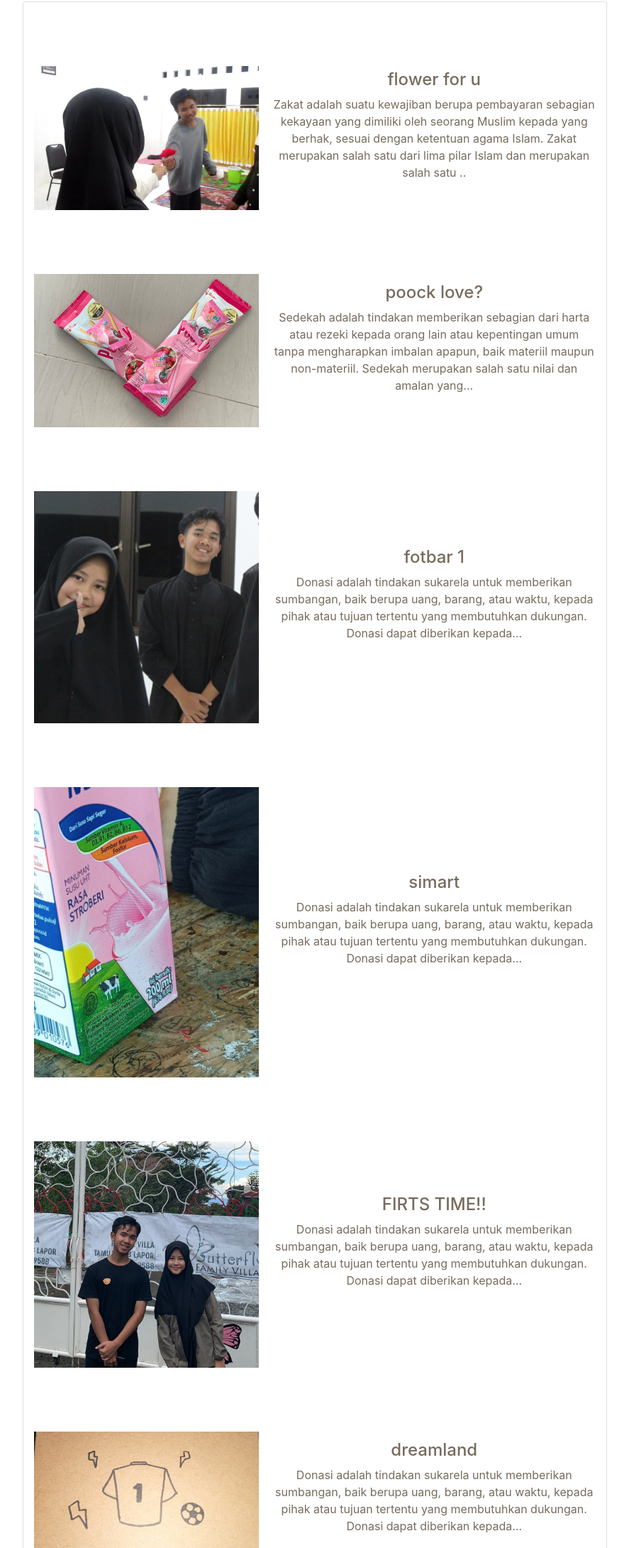
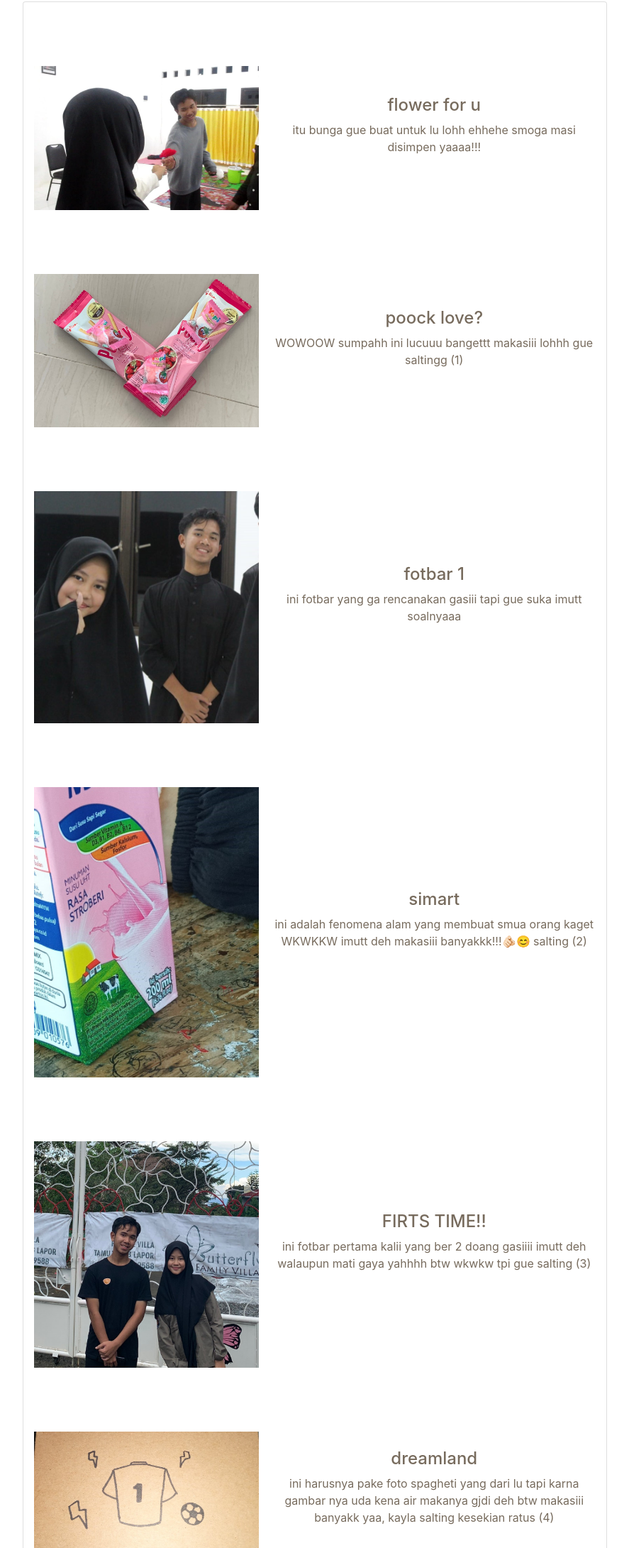
Before and after one commit to kaylanryna/open.github.io, a plain HTML site: page best part.html in a window 1280 px wide. Shown: the part 134-2315 px from the top of the page at 71% size, without its empty margins (196-1083 px from the left). Drawn offline with nearby package versions, Linux system fonts and the light colour scheme; a web font is replaced by a local one.

Commit message:
Update best part.html

```diff
--- a/best part.html
+++ b/best part.html
@@ -56,7 +56,7 @@
                   <img src="bunga.jpg" alt="Deskripsi Gambar"width="40%" height="900%" style="margin-top: 90px;">
                   <a href="zakat.html" class="" style="margin-top: 70px; color: #776B5D;">
                       <h4>flower for u</h4>
-                      <p>Zakat adalah suatu kewajiban berupa pembayaran sebagian kekayaan yang dimiliki oleh seorang Muslim kepada yang berhak, sesuai dengan ketentuan agama  Islam. Zakat merupakan salah satu dari lima pilar Islam dan merupakan salah satu ..</p>
+                      <p>itu bunga gue buat untuk lu lohh ehhehe smoga masi disimpen yaaaa!!!</p>
 
                   </a>
               </div>
@@ -78,7 +78,7 @@
                 <img src="bunga1.jpg" alt="Deskripsi Gambar"width="40%" height="900%" style="margin-top: 90px;">
                 <a href="sedekah.html" class="" style="margin-top: 70px; color: #776B5D;">
                     <h4>poock love?</h4>
-                    <p> Sedekah adalah tindakan memberikan sebagian dari harta atau rezeki kepada orang lain atau kepentingan umum tanpa mengharapkan imbalan apapun, baik materiil maupun non-materiil. Sedekah merupakan salah satu nilai dan amalan yang...</p>
+                    <p> WOWOOW sumpahh ini lucuuu bangettt makasiii lohhh gue saltingg (1)</p>
 
                 </a>
             </div>
@@ -99,7 +99,7 @@
               <img src="rkb.jpg" alt="Deskripsi Gambar"width="40%" height="900%" style="margin-top: 90px;">
               <a href="donasi.html" class="" style="margin-top: 70px; color: #776B5D;">
                   <h4>fotbar 1</h4>
-                  <p> Donasi adalah tindakan sukarela untuk memberikan sumbangan, baik berupa uang, barang, atau waktu, kepada pihak atau tujuan tertentu yang membutuhkan dukungan. Donasi dapat diberikan kepada...</p>
+                  <p> ini fotbar yang ga rencanakan gasiii tapi gue suka imutt soalnyaaa</p>
 
               </a>
           </div>
@@ -119,7 +119,7 @@
             <img src="ultra.jpg" alt="Deskripsi Gambar"width="40%" height="900%" style="margin-top: 90px;">
             <a href="donasi.html" class="" style="margin-top: 70px; color: #776B5D;">
                 <h4>simart</h4>
-                <p> Donasi adalah tindakan sukarela untuk memberikan sumbangan, baik berupa uang, barang, atau waktu, kepada pihak atau tujuan tertentu yang membutuhkan dukungan. Donasi dapat diberikan kepada...</p>
+                <p> ini adalah fenomena alam yang membuat smua orang kaget WKWKKW imutt deh makasiii banyakkk!!!🫵🏻😊 salting (2)</p>
 
             </a>
         </div>
@@ -139,7 +139,9 @@
             <img src="bt.jpg" alt="Deskripsi Gambar"width="40%" height="900%" style="margin-top: 90px;">
             <a href="donasi.html" class="" style="margin-top: 70px; color: #776B5D;">
                 <h4>FIRTS TIME!!</h4>
-                <p> Donasi adalah tindakan sukarela untuk memberikan sumbangan, baik berupa uang, barang, atau waktu, kepada pihak atau tujuan tertentu yang membutuhkan dukungan. Donasi dapat diberikan kepada...</p>
+                <p> ini fotbar pertama kalii yang ber 2 doang gasiiii imutt deh walaupun mati gaya yahhhh btw wkwkw tpi gue salting (3)</p>
+
+
 
             </a>
         </div>
@@ -160,7 +162,7 @@
             <img src="spagheti.jpg" alt="Deskripsi Gambar"width="40%" height="900%" style="margin-top: 90px;">
             <a href="donasi.html" class="" style="margin-top: 70px; color: #776B5D;">
                 <h4>dreamland</h4>
-                <p> Donasi adalah tindakan sukarela untuk memberikan sumbangan, baik berupa uang, barang, atau waktu, kepada pihak atau tujuan tertentu yang membutuhkan dukungan. Donasi dapat diberikan kepada...</p>
+                <p> ini harusnya pake foto spagheti yang dari lu tapi karna gambar nya uda kena air makanya gjdi deh btw makasiii banyakk yaa, kayla salting kesekian ratus (4)</p>
 
             </a>
         </div>
@@ -182,7 +184,7 @@
             <img src="block m.jpg" alt="Deskripsi Gambar"width="40%" height="900%" style="margin-top: 90px;">
             <a href="donasi.html" class="" style="margin-top: 70px; color: #776B5D;">
                 <h4>m bloc</h4>
-                <p> Donasi adalah tindakan sukarela untuk memberikan sumbangan, baik berupa uang, barang, atau waktu, kepada pihak atau tujuan tertentu yang membutuhkan dukungan. Donasi dapat diberikan kepada...</p>
+                <p> WOIII sumpahh ini sangatt imut loh kita lagi melihat album tulus ber 2 imut banget hari itu gue bisa ngobrol sm lu face to face mungkin eheheh imut deh kapan-kapan lagii yaa, sating (500000)</p>
 
             </a>
         </div>
@@ -204,17 +206,8 @@
             <img src="kimo.jpg" alt="Deskripsi Gambar"width="40%" height="900%" style="margin-top: 90px;">
             <a href="donasi.html" class="" style="margin-top: 70px; color: #776B5D;">
                 <h4>with milo & kimo</h4>
-                <p> Donasi adalah tindakan sukarela untuk memberikan sumbangan, baik berupa uang, barang, atau waktu, kepada pihak atau tujuan tertentu yang membutuhkan dukungan. Donasi dapat diberikan kepada...</p>
-                <br>
-                      <center>
-                        <br>
+                <p> ini fotbar dengan muka yang sudah lelahhh gasiii? tapi disini gue seneg banget loh dapet boneka imutt dari loh mkasi banyak yaaaa, saltingg lagii (6)</p>
 
-                        <audio controls autoplay>
-                          <source src="tukar jiwa.mp3" type="audio/mpeg">
-                          Your browser does not support the audio element.
-                        </audio>
-
-                      </center>
             </a>
         </div>
 
```
